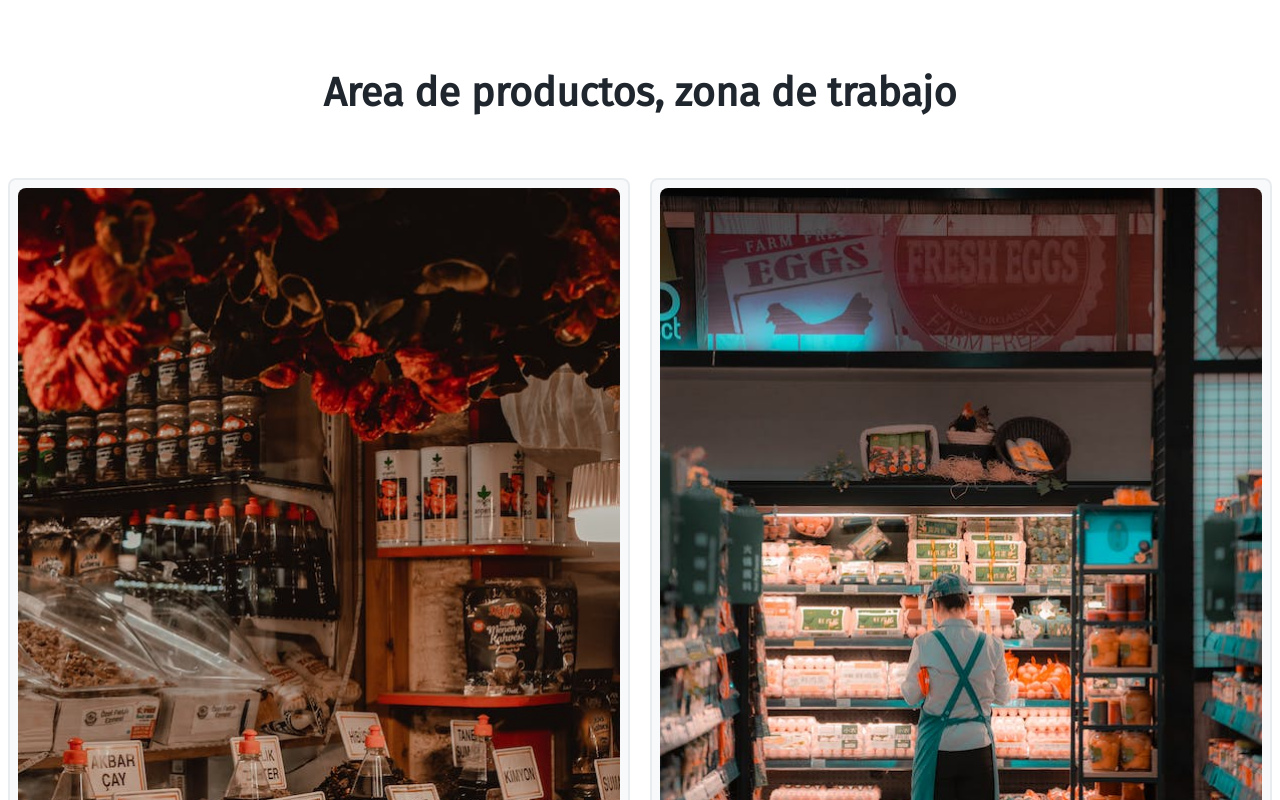
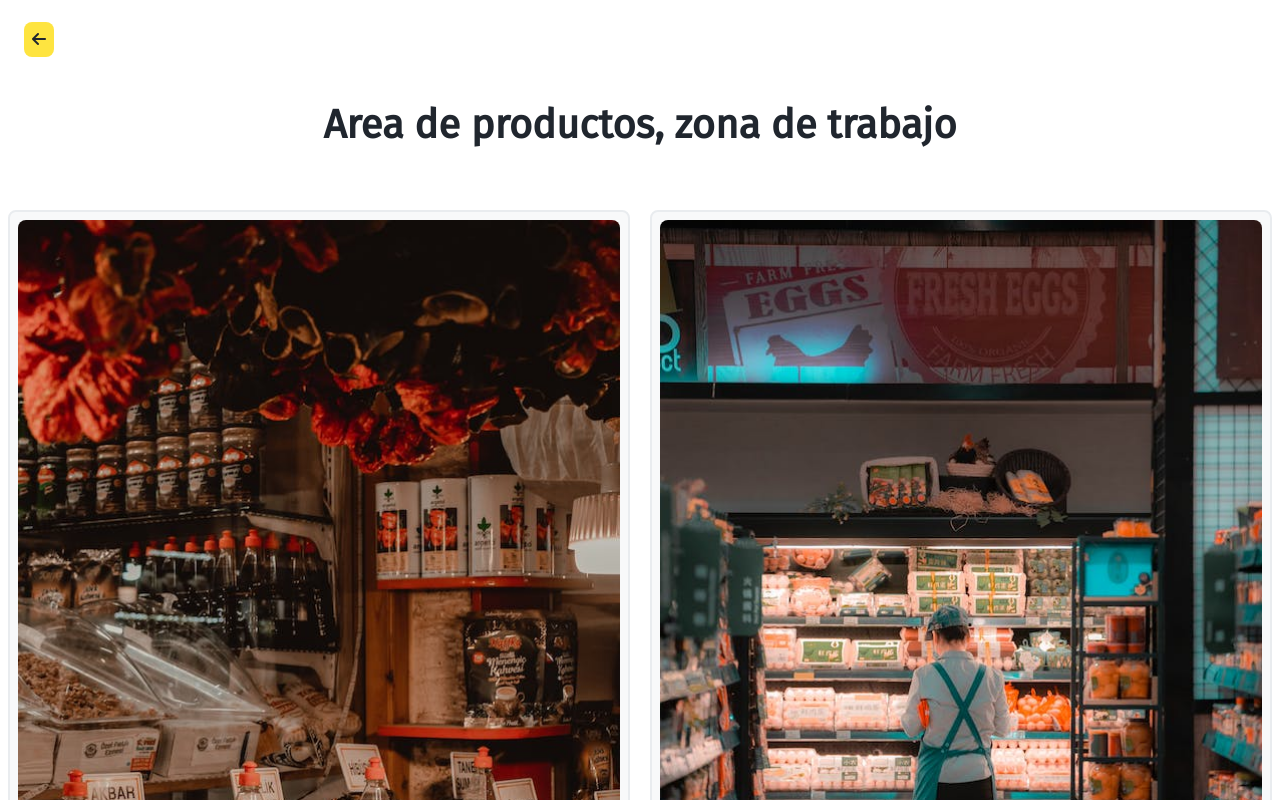
Before and after one commit to DidierDev672/AdminPlayaPez, a Vue app: page /products in a window 1280 px wide. Shown: the top 800 px of the page. Built offline with nearby package versions, Linux system fonts and the light colour scheme.

Commit message:
Button back home

```diff
--- a/src/views/Products.vue
+++ b/src/views/Products.vue
@@ -31,6 +31,7 @@ export default {
 <template>
   <div class="container">
     <div class="content-products">
+      <router-link to="/home" class="btn-back"> <i class="fa-solid fa-arrow-left"></i> </router-link>
       <h4>Area de productos, zona de trabajo</h4>
     </div>
     <div class="grid-products">
@@ -53,6 +54,13 @@ export default {
 }
 .content-products {
   padding: 1rem;
+}
+
+.btn-back {
+  width: 5rem;
+  background-color: #fee440;
+  border-radius: 0.5rem;
+  padding: 0.5rem;
 }
 
 .content-products > h4 {
```
